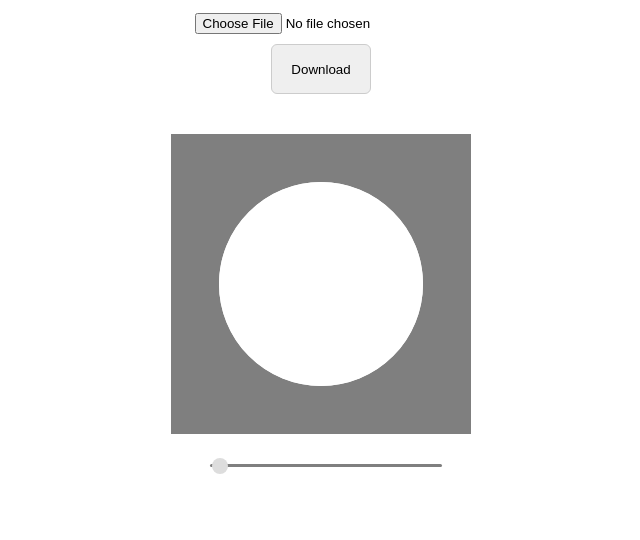
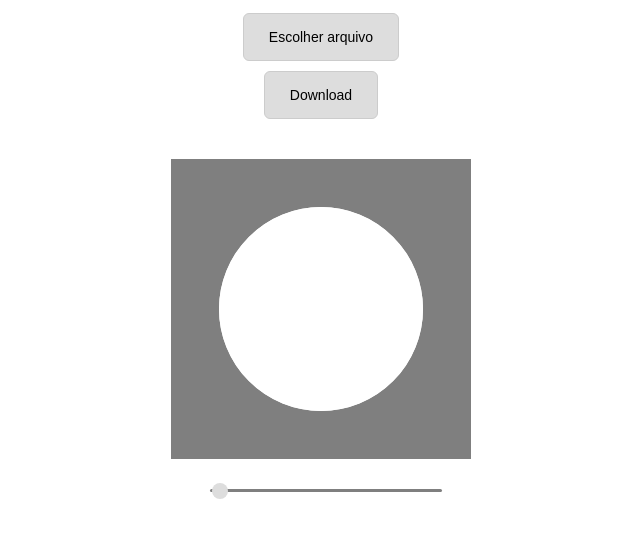
Before and after one commit to mauriciobborges/imagecropper, a plain HTML site: page src/index.html in a window 1280 px wide. Shown: the whole page, without its empty margins (319-959 px from the left). Drawn offline with nearby package versions, Linux system fonts and the light colour scheme.

Commit message:
style(index.html): normalizar estilo dos botões.

```diff
--- a/src/index.html
+++ b/src/index.html
@@ -4,7 +4,8 @@
 		<link rel="stylesheet" type="text/css" href="/css/croppie.css">
 	</head>
 	<body class="flex-container">
-		<input id="image" type="file" accept="image/*" />
+		<input id="image" name='image' type="file" accept="image/*" />
+    <label for="image">Escolher arquivo</label>
 		<button id="download">Download</button>
 		<div id="cropper"></div>
 		<div id="result"</div>
--- a/src/public/css/croppie.css
+++ b/src/public/css/croppie.css
@@ -173,10 +173,35 @@
 	margin: 5px;
 }
 
-#download {
-	height: 50px;
-	width: 100px;
+#download, #image + label {
+	padding-top: 15px;
+	padding-bottom: 15px;
+	padding-left: 25px;
+	padding-right: 25px;
 	border-radius: 6px;
 	border: 1px solid #ccc;
+	background-color: #ddd;
+	font-family: sans-serif;
 	cursor: pointer;
+	font-size: 14px;
 }
+
+#image {
+	width: 0.1px;
+	height: 0.1px;
+	opacity: 0;
+	overflow: hidden;
+	position: absolute;
+	z-index: -1;
+	height: 50px;
+}
+
+#image + label {
+	display: inline-block;
+}
+
+#image:focus + label,
+#image + label:hover,
+#download:hover {
+	background-color: #fafafa;
+}
```
Lines whose indentation alone changed are shown as unchanged.
